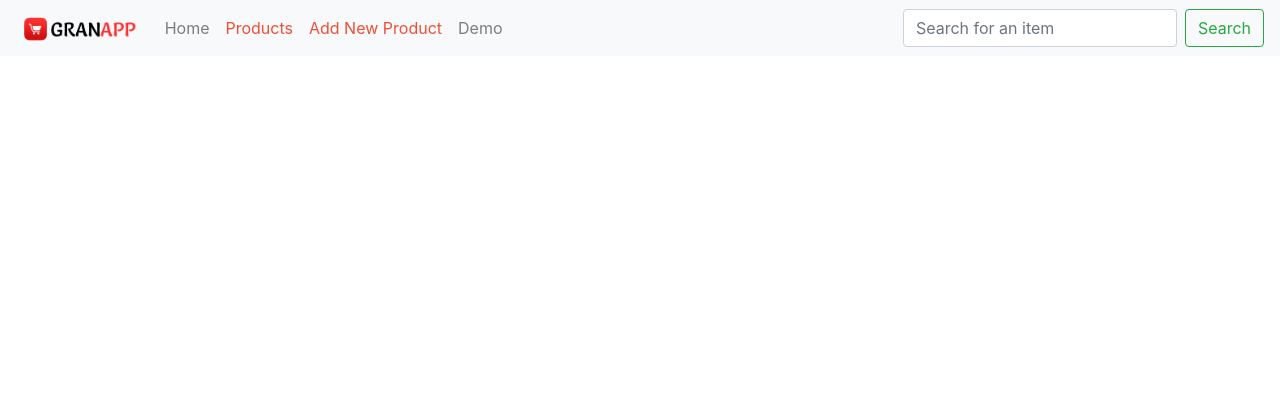
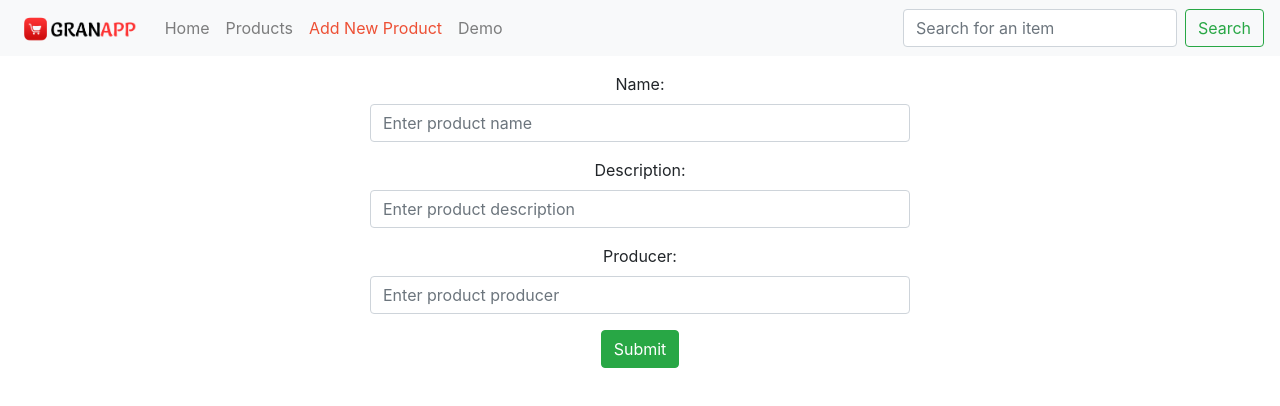
Before and after one commit to nejlaban/granapp, a React (Create React App) app in the folder frontend/: page /products/add in a window 1280 px wide. Shown: the top 406 px of the page. Built offline with nearby package versions, Linux system fonts and the light colour scheme.

Commit message:
Added new updates.

```diff
--- a/frontend/src/App.js
+++ b/frontend/src/App.js
@@ -10,6 +10,7 @@ import ErrorPage from './components/ErrorPage';
 import Home from './components/Home';
 import ListProducts from './components/ListProducts';
 import ShowSingleProduct from './components/ShowSingleProduct';
+import AddProduct from './components/AddProduct';
 
 const App = () => {
     return (
@@ -18,7 +19,7 @@ const App = () => {
             <Switch>
                 <Route exact path='/' component={Home} />
                 <Route path='/demo' component={ProductShop} />
-                <Route path='/products/add' />
+                <Route path='/products/add' component={AddProduct}/>
                 <Route path='/products/:id' component={ShowSingleProduct} />
                 <Route path='/products' component={ListProducts} />
                 {/* Last item in the Switch: will be matched if no other routes are matched before it. */}
--- /dev/null
+++ b/frontend/src/components/AddProduct.js
@@ -0,0 +1,73 @@
+import React, { Component } from 'react'
+import { Form, Button, Container, Row, Col } from 'react-bootstrap'
+
+import Axios from 'axios';
+import config from './../config';
+
+class AddProduct extends Component {
+    constructor(props) {
+        super(props);
+
+        this.state = {
+            name: '',
+            description: '',
+            producer: ''
+        };
+    }
+
+    handleChange = (event) => {
+        this.setState({
+            [event.target.name]: event.target.value
+        });
+    }
+
+    addNewProduct = (event) => {
+        event.preventDefault();
+        Axios.post(`${config.BASE_URL}/public/items`,
+            { name: this.state.name, description: this.state.description, producer: this.state.producer },
+            { headers: { Authoruzation: 'myJwtToken' } }).then(response => {
+                console.log('Product successfully added.');
+                alert('Product successfully added.');
+                this.props.history.push('/products');
+            }).catch(error => {
+                console.log(error.response);
+            }).finally(() => {
+                console.log('Request completed.');
+            });
+    }
+
+    render() {
+        return (
+            <div>
+                <Container>
+                    <Row className='justify-content-center'>
+                        <Col sm={6}>
+                        <Form onSubmit={this.addNewProduct}>
+                            <Form.Group>
+                                <Form.Label>Name:</Form.Label>
+                                <Form.Control name='name' onChange={this.handleChange} type="text" placeholder="Enter product name" />
+                            </Form.Group>
+
+                            <Form.Group>
+                                <Form.Label>Description:</Form.Label>
+                                <Form.Control name='description' onChange={this.handleChange} type="text" placeholder="Enter product description" />
+                            </Form.Group>
+
+                            <Form.Group>
+                                <Form.Label>Producer:</Form.Label>
+                                <Form.Control name='producer' onChange={this.handleChange} type="text" placeholder="Enter product producer" />
+                            </Form.Group>
+
+                            <Button variant="success" type="submit" onClick={this.addNewProduct}>
+                                Submit
+                            </Button>
+                        </Form>
+                        </Col>
+                    </Row>
+                </Container>
+            </div>
+        )
+    }
+}
+
+export default AddProduct;
--- a/frontend/src/components/GranappNavbar.js
+++ b/frontend/src/components/GranappNavbar.js
@@ -19,8 +19,8 @@ const GranappNavbar = (props) => {
                 <Navbar.Collapse id="basic-navbar-nav">
                     <Nav className="mr-auto">
                         <Nav.Link activeStyle={{ color: '#ED5035' }} as={NavLink} exact to='/'>Home</Nav.Link>
-                        <Nav.Link activeStyle={{ color: '#ED5035' }} as={NavLink} to='/products'>Products</Nav.Link>
-                        <Nav.Link activeStyle={{ color: '#ED5035' }} as={NavLink} to='/products/add'>Add New Product</Nav.Link>
+                        <Nav.Link activeStyle={{ color: '#ED5035' }} as={NavLink} exact to='/products'>Products</Nav.Link>
+                        <Nav.Link activeStyle={{ color: '#ED5035' }} as={NavLink} exact to='/products/add'>Add New Product</Nav.Link>
                         <Nav.Link activeStyle={{ color: '#ED5035' }} as={NavLink} to='/demo'>Demo</Nav.Link>
                     </Nav>
 
--- a/frontend/src/components/ListProducts.js
+++ b/frontend/src/components/ListProducts.js
@@ -2,21 +2,24 @@ import React, { Component } from 'react'
 
 /* Asynchronous HTTP library */
 import Axios from 'axios';
-import { ListGroup, Card, ListGroupItem, CardColumns, Button } from 'react-bootstrap';
+import { ListGroup, Card, ListGroupItem, CardColumns, Button, Spinner } from 'react-bootstrap';
 import { NavLink } from 'react-router-dom';
+
+import config from './../config';
 
 class ListProducts extends Component {
     constructor(props) {
         super(props);
 
         this.state = {
-            products: [ ]
+            products: [ ],
+            isLoading: true
         };
     }
 
     /* Use the lifecycle method to fetch relevant data */
     componentDidMount = () => {
-        Axios.get('http://localhost:3001/public/items').then(response => {
+        Axios.get(`${config.BASE_URL}/public/items`).then(response => {
             /* Use response.data to access the actual data */
             this.setState({
                 products: response.data
@@ -27,6 +30,9 @@ class ListProducts extends Component {
         }).finally(() => {
             /* finally() executes at the end of the request, regardless if it succeeded or not */
             console.log(`${this.state.products.length} items have been retrieved.`);
+            this.setState({
+                isLoading: false
+            });
         });
     }
 
@@ -34,6 +40,13 @@ class ListProducts extends Component {
         return (
             <div>
                 <h2>Product list</h2>
+                {
+                    this.state.isLoading ? (
+                    <Spinner animation="border" role="status">
+                        <span className="sr-only">Loading...</span>
+                    </Spinner>
+                    ) : (
+                        <div>
                             {
                                 this.state.products && this.state.products.length > 0 &&
                                 <CardColumns>
@@ -67,6 +80,9 @@ class ListProducts extends Component {
                         </div>
                     )
                 }
+            </div>
+        )
+    }
 }
 
 export default ListProducts;
--- a/frontend/src/config.js
+++ b/frontend/src/config.js
@@ -1,6 +1,8 @@
 let baseUrl;
 if (!process.env.HEROKU) {
     baseUrl = 'http://localhost:3001'
+} else {
+    baseUrl = ''
 }
 
 module.exports = {
```
Also changed, not shown: 1 other file (tests, documents, lock files or other folders). Lines whose indentation alone changed are shown as unchanged.
